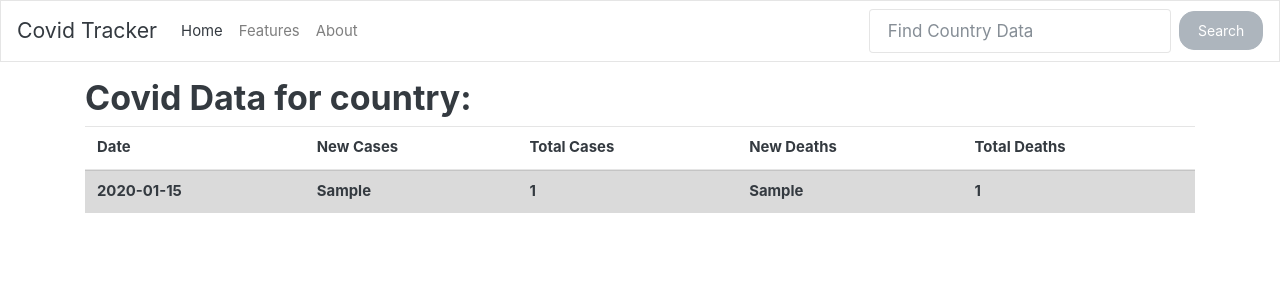
After one commit to dumrich/CovidTracker, a Django app: template track/templates/track/country.html in a window 1280 px wide. The commit adds this page. Shown: the top 300 px of the page. Run offline with Django 3.2, Linux system fonts and the light colour scheme; the template is opened without the code that fills it: most values are stand-ins (such as "Sample title", 1, 10 or a date in 2020); parts of the project's set-up code (start-up, migrations or seed data) failed here and were passed over; some libraries are stand-ins or nearby versions.

```diff
--- a/track/templates/base.html
+++ b/track/templates/base.html
@@ -34,8 +34,9 @@
         <a class="nav-link" href="#">About</a>
       </li>
     </ul>
-    <form class="form-inline my-2 my-lg-0">
-      <input class="form-control mr-sm-2" type="text" placeholder="Find Country Data">
+    <form method="post" class="form-inline my-2 my-lg-0">
+      <input id="country" class="form-control mr-sm-2" name="country" type="text" placeholder="Find Country Data">
+			{% csrf_token %}
       <button class="btn btn-secondary my-2 my-sm-0" type="submit">Search</button>
     </form>
   </div>
--- /dev/null
+++ b/track/templates/track/country.html
@@ -0,0 +1,31 @@
+{% extends "base.html" %}
+
+{% block title %} COVID Data for {{ country }}{% endblock %}
+
+{% block content %}
+<div class="container">
+	<h2> Covid Data for country:<h2>
+	<table class="table table-hover pt-3">
+  <thead>
+    <tr>
+      <th scope="col">Date</th>
+      <th scope="col">New Cases</th>
+      <th scope="col">Total Cases</th>
+      <th scope="col">New Deaths</th>
+			<th scope="col">Total Deaths</th>
+    </tr>
+  </thead>
+	<tbody>
+		{% for Date, NewCases, TotalCases, NewDeaths, TotalDeaths in Data %}
+				<tr class="table-active">
+					<th scope="row">{{ Date }}</th>
+					<td>{{ NewCases }}</td>
+					<td>{{ TotalCases }}</td>
+					<td>{{ NewDeaths }}</td>
+					<td>{{ TotalDeaths }}</td>
+				</tr>
+		{% endfor %}
+	</tbody>
+	</table>
+</div>
+{% endblock %}
--- a/track/urls.py
+++ b/track/urls.py
@@ -4,5 +4,6 @@ from . import views
 app_name = 'track'
 
 urlpatterns = [
-    path('', views.index, name="index")
+    path('', views.index, name="index"),
+    path('<str:country>/data', views.findCountryData, name="FindCountryData")
 ]
```
Also changed, not shown: track/tracker.py (+13 -3 lines), track/views.py (+18 -1 lines).
